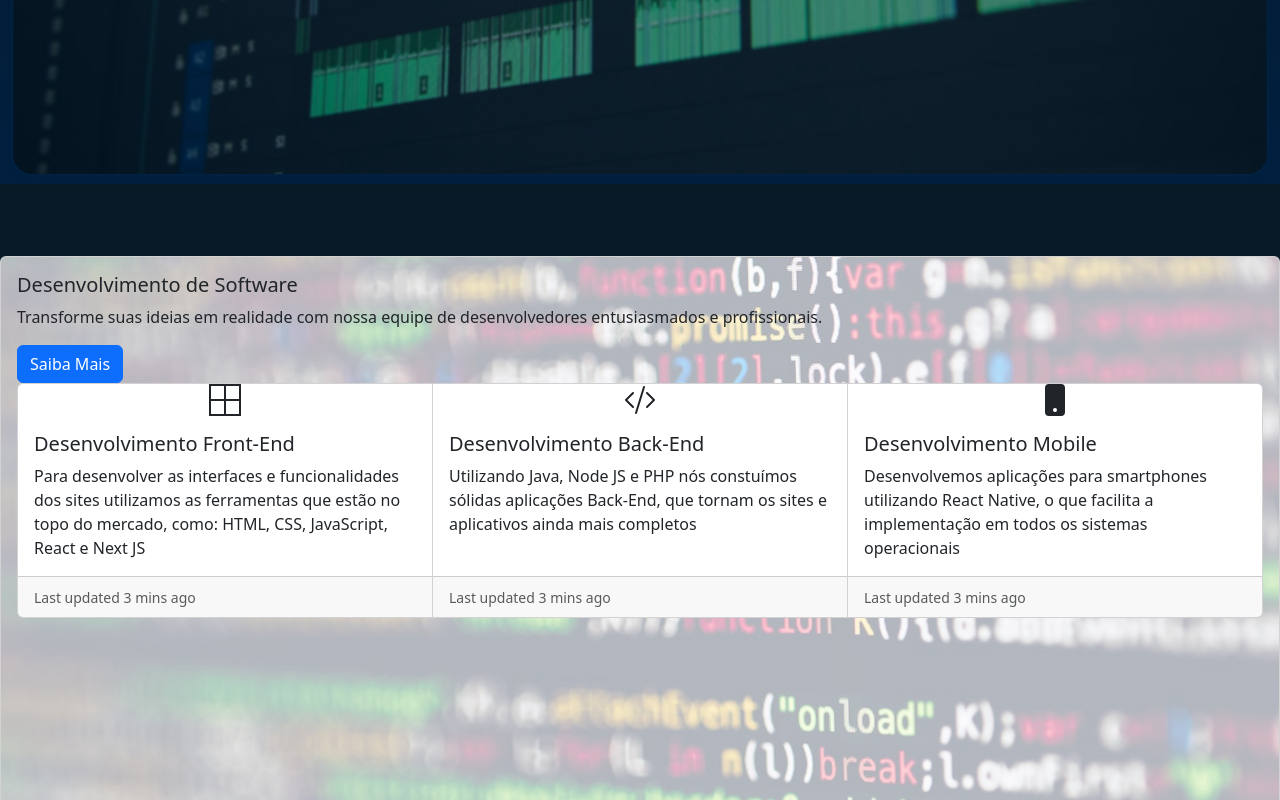
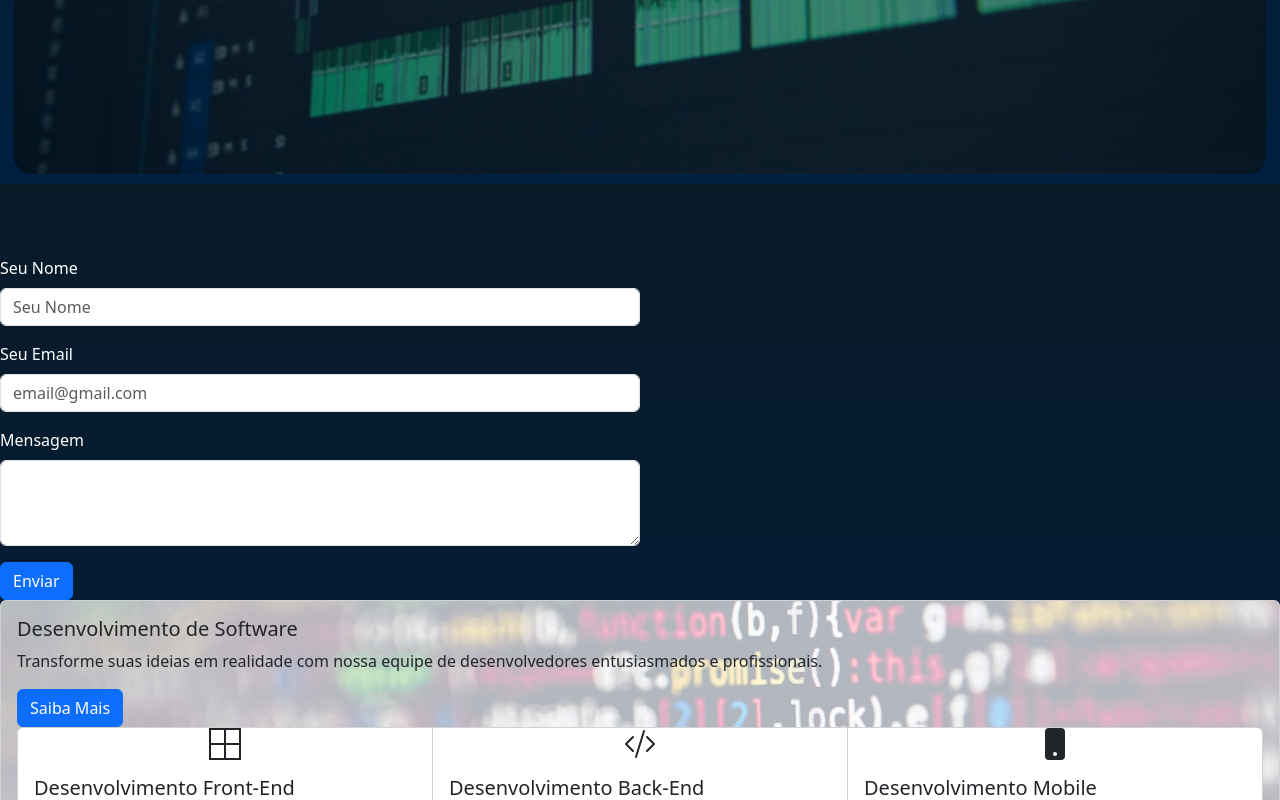
Before and after one commit to MthsLnk-gthb/inova-tech-next, a Next.js app: page / in a window 1280 px wide. Shown: the part 616-1416 px from the top of the page. Built offline with nearby package versions, Linux system fonts and the light colour scheme.

Commit message:
Implementando form de contato por email

```diff
--- a/package.json
+++ b/package.json
@@ -9,6 +9,7 @@
     "lint": "next lint"
   },
   "dependencies": {
+    "@emailjs/browser": "^4.3.3",
     "bootstrap": "^5.3.3",
     "next": "14.1.4",
     "react": "^18",
--- /dev/null
+++ b/src/Components/Forms/FormContato.tsx
@@ -0,0 +1,83 @@
+"use client";
+
+import { useState } from "react";
+import { Button, Form } from "react-bootstrap";
+import emailjs from "@emailjs/browser";
+
+const FormContato = () => {
+  const [nome, setNome] = useState("");
+  const [email, setEmail] = useState("");
+  const [mensagem, setMensagem] = useState("");
+
+  const handleSendEmail = (e) => {
+    e.preventDefault();
+
+    if (!nome || !email || !mensagem) {
+      alert("Você deve preencher todos os campos");
+      return;
+    }
+
+    const templateParams = {
+      from_name: nome,
+      message: mensagem,
+      email: email,
+    };
+
+    emailjs
+      .send(
+        "service_fh0onoc",
+        "template_ezrtmrf",
+        templateParams,
+        "5oYB_gOww4fJV9J2-"
+      )
+      .then(
+        (response) => {
+          console.log("Email enviado", response.status, response.text);
+          setNome("");
+          setEmail("");
+          setMensagem("");
+        },
+        (err) => {
+          alert("Falha ao enviar o email", err);
+        }
+      );
+  };
+
+  return (
+    <Form
+      style={{ color: "#fff", maxWidth: "50dvw" }}
+      onSubmit={handleSendEmail}
+    >
+      <Form.Group className="mb-3" controlId="exampleForm.ControlInput1">
+        <Form.Label>Seu Nome</Form.Label>
+        <Form.Control
+          type="text"
+          placeholder="Seu Nome"
+          onChange={(e) => setNome(e.target.value)}
+          value={nome}
+        />
+      </Form.Group>
+      <Form.Group className="mb-3" controlId="exampleForm.ControlInput2">
+        <Form.Label>Seu Email</Form.Label>
+        <Form.Control
+          type="email"
+          placeholder="email@gmail.com"
+          onChange={(e) => setEmail(e.target.value)}
+          value={email}
+        />
+      </Form.Group>
+      <Form.Group className="mb-3" controlId="exampleForm.ControlTextarea1">
+        <Form.Label>Mensagem</Form.Label>
+        <Form.Control
+          as="textarea"
+          rows={3}
+          onChange={(e) => setMensagem(e.target.value)}
+          value={mensagem}
+        />
+      </Form.Group>
+      <Button type="submit">Enviar</Button>
+    </Form>
+  );
+};
+
+export default FormContato;
--- a/src/app/page.tsx
+++ b/src/app/page.tsx
@@ -2,12 +2,14 @@ import React from "react";
 import Servicos from "./servicos/page";
 import IntroducaoScreen from "../Pages/introducao/page";
 import DuvidasScreen from "@/Pages/DuvidasScreen";
+import FormContato from "@/Components/Forms/FormContato";
 
 const Home = () => {
   return (
     <div>
       <main>
         <IntroducaoScreen />
+        <FormContato/>
         <Servicos />
         <DuvidasScreen/>
       </main>
```
Also changed, not shown: 1 other file (tests, documents, lock files or other folders).
